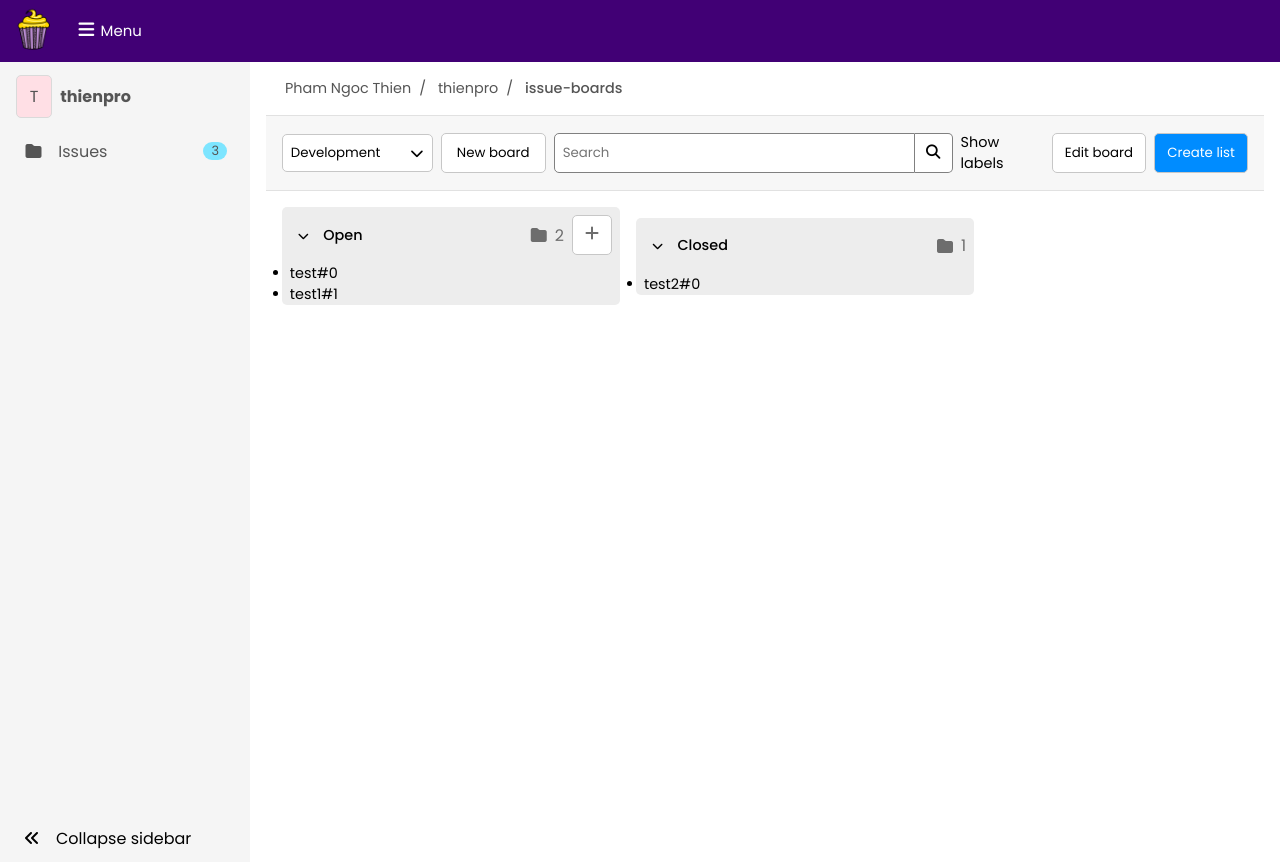
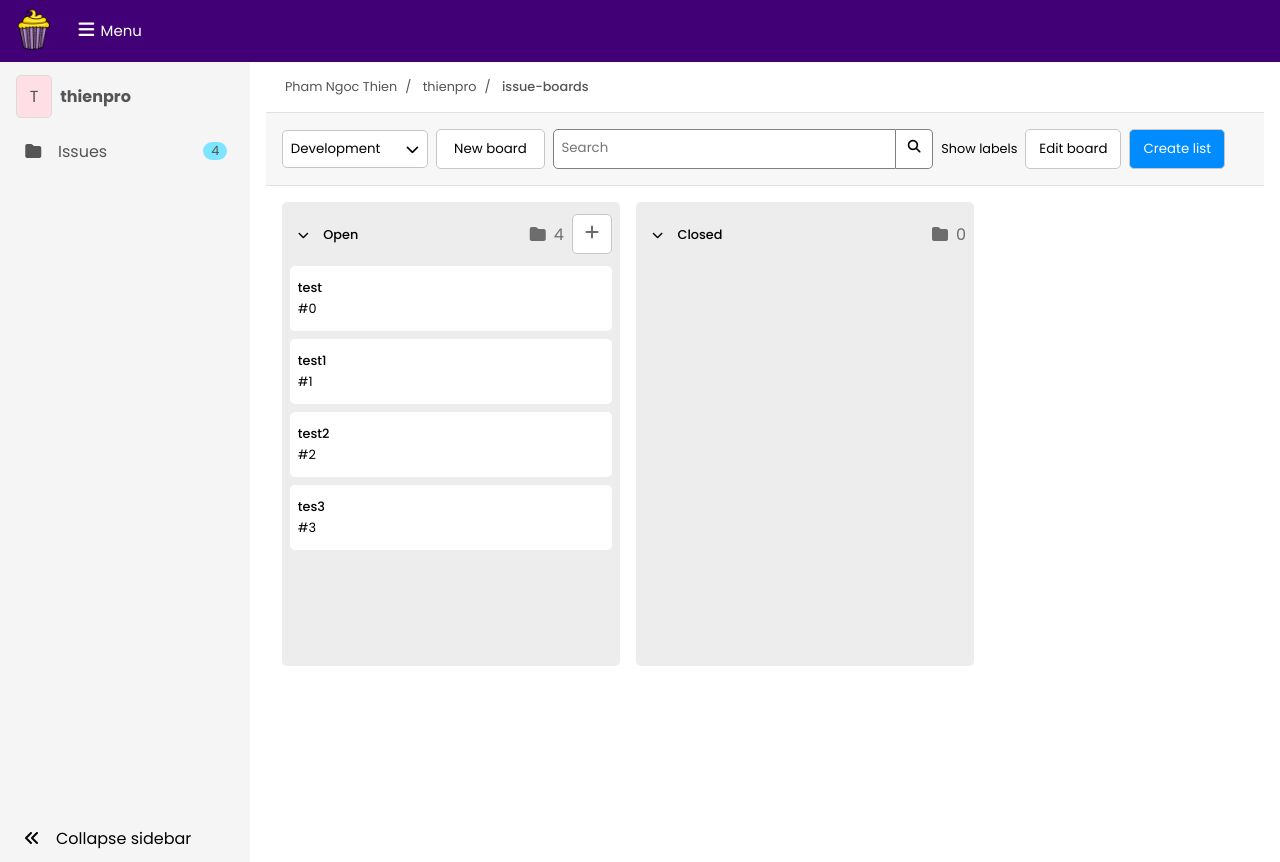
Before and after one commit to thienpham1567/sub-gitlab-demo, a Vue app: page /boards-issues in a window 1280 px wide. Built offline with nearby package versions, Linux system fonts and the light colour scheme; the HTML template or start-up script is replaced by a standard one.

Commit message:
working on IssueBoardView

```diff
--- a/src/App.vue
+++ b/src/App.vue
@@ -57,7 +57,6 @@ const collapsed = () => {
 
   .view-pages {
     width: 100%;
-    overflow: hidden;
   }
 }
 
--- a/src/assets/sass/_components.scss
+++ b/src/assets/sass/_components.scss
@@ -165,11 +165,13 @@
 }
 
 .issue-btn {
+  display: flex;
+  align-items: center;
+  justify-content: center;
   width: 6rem;
   height: 2.5rem;
   padding: .5rem;
   border-radius: 5px;
-  text-align: center;
   background-color: white;
 }
 
--- a/src/components/Sidebar.vue
+++ b/src/components/Sidebar.vue
@@ -14,7 +14,7 @@
           <span class="icon"><i class="fa-solid fa-folder"></i></span>
           <div class="content">
             <span class="title">Issues</span>
-            <span class="counter">{{ store.getters.lengthIssuesList }}</span>
+            <span class="counter">{{ lengthIssuesList }}</span>
           </div>
         </RouterLink>
         <ul v-if="isClickedItem" class="content-in-item">
@@ -58,18 +58,20 @@
 <script setup>
 import { ref } from 'vue';
 import { useStore } from 'vuex';
+import { computed } from '@vue/reactivity';
 
+const emit = defineEmits(['collapsedSidebar']);
 const props = defineProps({
   isCollapsed: Boolean,
 });
 const store = useStore();
-const emit = defineEmits(['collapsedSidebar']);
 const isClickedItem = ref(false);
 
 const makeClickItem = () => isClickedItem.value = true;
 const makeCollapsed = () => {
   emit('collapsedSidebar');
 }
+const lengthIssuesList = computed(() => store.getters.lengthIssuesList);
 const closeMenu = () => {
   store.dispatch('toggle_menu');
 }
@@ -154,6 +156,7 @@ const closeMenu = () => {
 
 @media screen and (max-width:1200px) {
   .sidebar-container {
+
     .list-sidebar {
       .tooltip-issues {
         position: relative;
--- a/src/store/index.js
+++ b/src/store/index.js
@@ -13,7 +13,11 @@ const state = {
     },
     {
       title: 'test2',
-      state: false,
+      state: true,
+    },
+    {
+      title: 'tes3',
+      state: true,
     },
   ],
 };
--- a/src/views/BoardsIssuesView.vue
+++ b/src/views/BoardsIssuesView.vue
@@ -115,7 +115,7 @@ const toggleMenu = () => {
     .half-left-content {
       display: flex;
       align-items: center;
-      width: 70%;
+      width: 68%;
       gap: .5rem;
 
       .development-btn {
@@ -124,12 +124,12 @@ const toggleMenu = () => {
       }
 
       .new-board-btn {
-        width: 16%;
+        width: 17%;
       }
 
       .search {
         display: flex;
-        width: 61%;
+        width: 60%;
 
         .filtered-search-input {
           border-left: 1px solid grey;
@@ -140,7 +140,7 @@ const toggleMenu = () => {
     .half-right-content {
       display: flex;
       align-items: center;
-      width: 30%;
+      width: 32%;
       gap: .5rem;
     }
 
@@ -148,21 +148,25 @@ const toggleMenu = () => {
 }
 
 .board-list {
+  overflow-x: hidden;
   display: flex;
-  align-items: center;
-  width: 100%;
+  height: 31rem;
   padding: 1rem;
   gap: 1rem;
 
   .board {
+    overflow-y: scroll;
+    display: block;
     width: 35%;
     background-color: rgb(237, 237, 237);
     padding: 0 .5rem;
     border-radius: 5px;
 
     .inner-board {
+      width: 100%;
+
       .top-area-board {
-        height: 3.5rem;
+        height: 4rem;
         display: flex;
         align-items: center;
         justify-content: space-between;
@@ -203,9 +207,29 @@ const toggleMenu = () => {
           }
         }
       }
+
+      .issues-container {
+        list-style: none;
+
+        li {
+          display: flex;
+          flex-direction: column;
+          padding: .8rem .5rem;
+          background-color: white;
+          margin-bottom: .5rem;
+          border-radius: 5px;
+          gap: .2rem;
+          cursor: grab;
+
+          :first-child {
+            font-weight: 500;
+          }
+        }
+      }
     }
   }
 }
+
 
 @media screen and (max-width:992px) {
   .issues-filters {
@@ -222,6 +246,11 @@ const toggleMenu = () => {
 
     }
   }
+
+  .board-list {
+    height: 28rem;
+  }
+
 }
 
 @media screen and (max-width:767px) {
@@ -250,7 +279,7 @@ const toggleMenu = () => {
         }
 
         .new-board-btn {
-          width: 18%;
+          width: 22%;
         }
 
         .search {
@@ -277,6 +306,5 @@ const toggleMenu = () => {
 
     }
   }
-
 }
 </style>
--- a/src/views/HomeView.vue
+++ b/src/views/HomeView.vue
@@ -15,7 +15,7 @@ import { RouterView } from 'vue-router';
   display: block;
   margin: 0 auto;
   padding: .5rem 7rem;
-  font-size: .9rem;
+  font-size: .8rem;
 }
 
 @media screen and (max-width:1632px) {
--- a/src/views/ListIssuesView.vue
+++ b/src/views/ListIssuesView.vue
@@ -42,7 +42,7 @@
           </RouterLink>
         </div>
         <button class="btn issue-btn border-light-grey">Edit issues</button>
-        <RouterLink :to="{ name: 'create-issues' }" class="btn issue-btn new-btn">New issus</RouterLink>
+        <RouterLink :to="{ name: 'create-issues' }" class="issue-btn new-btn">New issus</RouterLink>
       </div>
     </div>
     <div class="filtered-search-input-container">
@@ -114,7 +114,6 @@ import { computed } from '@vue/reactivity';
 const store = useStore();
 const route = useRoute();
 const isAscOrder = ref(true);
-const filterOrder = ['Priority', 'Created date', 'Updated date', 'Title'];
 
 const toggleMenu = () => {
   store.dispatch('toggle_menu');
```
